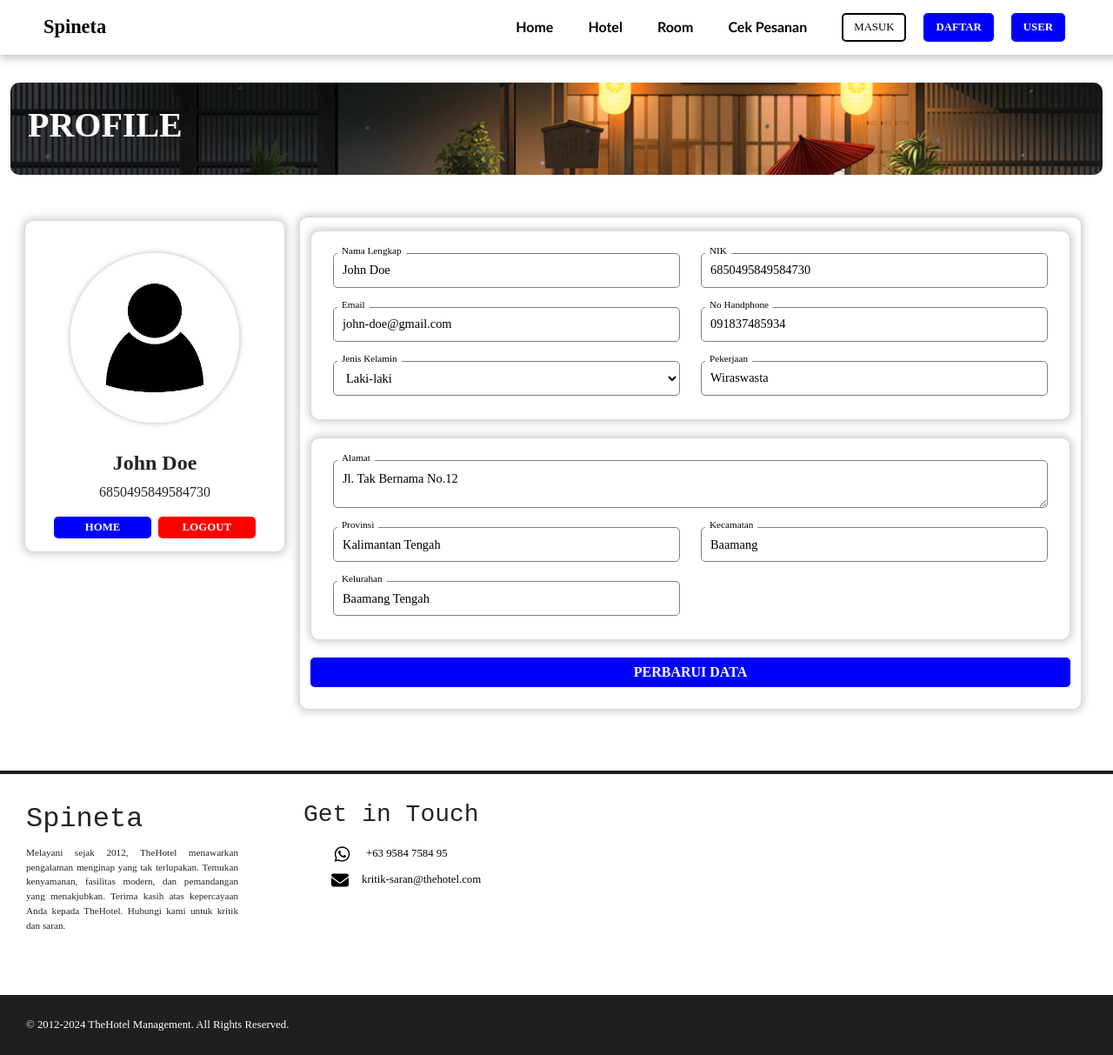
After one commit to FebryantoAdityaRizky020204/TugasPWDM, a PHP site: page /page/user/profile.html in a window 1280 px wide. The commit adds this page. Shown: the whole page at 87% size. Run offline with PHP 8.4, Linux system fonts and the light colour scheme.

Commit message:
Update: ..

```diff
--- /dev/null
+++ b/page/user/profile.html
@@ -0,0 +1,223 @@
+<!DOCTYPE html>
+<html lang="en">
+<head>
+    <meta charset="UTF-8">
+    <meta name="viewport" content="width=device-width, initial-scale=1.0">
+    <title>SPINETA | ROOM</title>
+    <link rel="stylesheet" href="/styles/styles.css">
+    <link rel="stylesheet" href="/styles/profile.css">
+    <link href="https://cdn.jsdelivr.net/npm/bootstrap@5.3.2/dist/css/bootstrap.min.css" rel="stylesheet" integrity="sha384-T3c6CoIi6uLrA9TneNEoa7RxnatzjcDSCmG1MXxSR1GAsXEV/Dwwykc2MPK8M2HN" crossorigin="anonymous">
+    <link rel="stylesheet" href="/assets/bootstrap/css/bootstrap.min.css">
+</head>
+<body>
+
+    <nav class="nav pages">
+        <div class="container-logo">
+            <a href="/page/index.html">
+                <h3>Spineta<span></span></h3>
+            </a>
+        </div>
+
+
+        <div class="auth-btn-container">
+
+            <ul class="nav-list">
+                <li class="list-item">
+                    <a href="/page/index.html">Home</a>
+                </li>
+                <li class="list-item">
+                    <a href="/page/hotel.html">Hotel</a>
+                </li>
+                <li class="list-item">
+                    <a href="/page/room.html">Room</a>
+                </li>
+                <li class="list-item">
+                    <a href="/page/cek-pesanan.html">Cek Pesanan</a>
+                </li>
+            </ul>
+
+            <a class="auth-btn masuk" href="/page/auth/login.html">MASUK</a>
+            <a class="auth-btn daftar" href="/page/auth/register.html">DAFTAR</a>
+
+            <a class="auth-btn" href="/page/user/profile.html">USER</a>
+        </div>
+    </nav>
+
+    <div class="container-xxl">
+        <div class="p-room-header">
+            <h1 class="">PROFILE</h1>
+        </div>
+
+        <div class="container-xxl p-0">
+            <div class="row">
+                <div class="row g-5 m-0 mt-0">
+                    <div class="col-md-3 p-1">
+                        <div class="profile-container">
+                            <div class="profile-header">
+                                <div class="profile-img">
+                                    <img src="/assets/image/anon.jpg" alt="anon">
+                                </div>
+                                <h4 class="user-name">John Doe</h4>
+                                <h6 class="user-nik">6850495849584730</h6>
+                                <div class="col-12 prof-btn">
+                                    <a class="home" href="/page/index.html">HOME</a>
+                                    <a class="logout" href="javascript:void(0)">LOGOUT</a>
+                                </div>
+
+                            </div>
+                        </div>
+                    </div>
+
+                    <div class="col-md-9">
+                        <div class="row">
+
+                            <div class="col-md-12 section">
+                                <div class="form-container">
+                                    <form action="0" method="post">
+
+                                        <div class="col-12 section">
+                                            <div class="row">
+                                                <div class="col-md-6">
+                                                    <div class="input-container">
+                                                        <input type="text" name="name" id="name" required value="John Doe">
+                                                        <label for="name">
+                                                            Nama Lengkap
+                                                        </label>
+                                                    </div>
+                                                </div>
+                                                <div class="col-md-6">
+                                                    <div class="input-container">
+                                                        <input type="text" name="name" id="name" required value="6850495849584730">
+                                                        <label for="name">
+                                                            NIK
+                                                        </label>
+                                                    </div>
+                                                </div>
+                                                <div class="col-md-6">
+                                                    <div class="input-container">
+                                                        <input type="email" name="email" id="email" required value="john-doe@gmail.com">
+                                                        <label for="email">
+                                                            Email
+                                                        </label>
+                                                    </div>
+                                                </div>
+                                                <div class="col-md-6">
+                                                    <div class="input-container">
+                                                        <input type="number" name="numberPhone" id="numberPhone" required value="091837485934">
+                                                        <label for="numberPhone">
+                                                            No Handphone
+                                                        </label>
+                                                    </div>
+                                                </div>
+
+                                                <div class="col-md-6">
+                                                    <div class="input-container">
+                                                        <select name="jenisKelamin" id="jenisKelamin">
+                                                            <option value="Laki-laki">Laki-laki</option>
+                                                            <option value="Perempuan">Perempuan</option>
+                                                        </select>
+                                                        <label for="jenisKelamin">
+                                                            Jenis Kelamin
+                                                        </label>
+                                                    </div>
+                                                </div>
+
+                                                <div class="col-md-6">
+                                                    <div class="input-container">
+                                                        <input type="text" name="pekerjaan" id="pekerjaan" required value="Wiraswasta">
+                                                        <label for="pekerjaan">
+                                                            Pekerjaan
+                                                        </label>
+                                                    </div>
+                                                </div>
+                                            </div>
+                                        </div>
+
+                                        <div class="col-12 section">
+                                            <div class="row">
+                                                <div class="col-md-12">
+                                                    <div class="input-container">
+                                                        <textarea name="alamat" id="alamat">Jl. Tak Bernama No.12</textarea>
+                                                        <label for="alamat">Alamat</label>
+                                                    </div>
+                                                </div>
+                                                <div class="col-md-6">
+                                                    <div class="input-container">
+                                                        <input type="text" name="provinsi" id="provinsi" required value="Kalimantan Tengah">
+                                                        <label for="provinsi">
+                                                            Provinsi
+                                                        </label>
+                                                    </div>
+                                                </div>
+
+                                                <div class="col-md-6">
+                                                    <div class="input-container">
+                                                        <input type="text" name="kecamatan" id="kecamatan" required value="Baamang">
+                                                        <label for="kecamatan">
+                                                            Kecamatan
+                                                        </label>
+                                                    </div>
+                                                </div>
+
+                                                <div class="col-md-6">
+                                                    <div class="input-container">
+                                                        <input type="text" name="kelurahan" id="kelurahan" required value="Baamang Tengah">
+                                                        <label for="kelurahan">
+                                                            Kelurahan
+                                                        </label>
+                                                    </div>
+                                                </div>
+                                            </div>
+                                        </div>
+
+                                        <button class="submit-btn" type="submit" value="submit">PERBARUI DATA</button>
+
+                                    </form>
+                                </div>
+                            </div>
+                        </div>
+                    </div>
+
+                </div>
+            </div>
+        </div>
+    </div>
+
+
+    <footer class="footer">
+        <div class="top">
+            <div class="left">
+                <h2>Spineta<span></span></h2>
+                <p>Melayani sejak 2012, TheHotel menawarkan pengalaman menginap yang tak terlupakan. Temukan kenyamanan, fasilitas modern, dan pemandangan yang menakjubkan. Terima kasih atas kepercayaan Anda kepada TheHotel. Hubungi kami untuk kritik dan saran.</p>
+            </div>
+            <div class="right">
+                <div class="footer-list">
+                    <h3>Get in Touch</h3>
+                    <ul>
+                        <li>
+                            <span>
+                                <svg xmlns="http://www.w3.org/2000/svg" width="25px" viewBox="0 0 448 512"><!--!Font Awesome Free 6.5.1 by @fontawesome - https://fontawesome.com License - https://fontawesome.com/license/free Copyright 2024 Fonticons, Inc.--><path d="M380.9 97.1C339 55.1 283.2 32 223.9 32c-122.4 0-222 99.6-222 222 0 39.1 10.2 77.3 29.6 111L0 480l117.7-30.9c32.4 17.7 68.9 27 106.1 27h.1c122.3 0 224.1-99.6 224.1-222 0-59.3-25.2-115-67.1-157zm-157 341.6c-33.2 0-65.7-8.9-94-25.7l-6.7-4-69.8 18.3L72 359.2l-4.4-7c-18.5-29.4-28.2-63.3-28.2-98.2 0-101.7 82.8-184.5 184.6-184.5 49.3 0 95.6 19.2 130.4 54.1 34.8 34.9 56.2 81.2 56.1 130.5 0 101.8-84.9 184.6-186.6 184.6zm101.2-138.2c-5.5-2.8-32.8-16.2-37.9-18-5.1-1.9-8.8-2.8-12.5 2.8-3.7 5.6-14.3 18-17.6 21.8-3.2 3.7-6.5 4.2-12 1.4-32.6-16.3-54-29.1-75.5-66-5.7-9.8 5.7-9.1 16.3-30.3 1.8-3.7 .9-6.9-.5-9.7-1.4-2.8-12.5-30.1-17.1-41.2-4.5-10.8-9.1-9.3-12.5-9.5-3.2-.2-6.9-.2-10.6-.2-3.7 0-9.7 1.4-14.8 6.9-5.1 5.6-19.4 19-19.4 46.3 0 27.3 19.9 53.7 22.6 57.4 2.8 3.7 39.1 59.7 94.8 83.8 35.2 15.2 49 16.5 66.6 13.9 10.7-1.6 32.8-13.4 37.4-26.4 4.6-13 4.6-24.1 3.2-26.4-1.3-2.5-5-3.9-10.5-6.6z"/></svg>
+                            </span>
+                            <a href="javascript:void(0)">+63 9584 7584 95</a>
+                        </li>
+                        <li>
+                            <span>
+                                <svg xmlns="http://www.w3.org/2000/svg" viewBox="0 0 512 512"><!--!Font Awesome Free 6.5.1 by @fontawesome - https://fontawesome.com License - https://fontawesome.com/license/free Copyright 2024 Fonticons, Inc.--><path d="M48 64C21.5 64 0 85.5 0 112c0 15.1 7.1 29.3 19.2 38.4L236.8 313.6c11.4 8.5 27 8.5 38.4 0L492.8 150.4c12.1-9.1 19.2-23.3 19.2-38.4c0-26.5-21.5-48-48-48H48zM0 176V384c0 35.3 28.7 64 64 64H448c35.3 0 64-28.7 64-64V176L294.4 339.2c-22.8 17.1-54 17.1-76.8 0L0 176z"/></svg>
+                            </span>
+                            <a href="javascript:void(0)">kritik-saran@thehotel.com</a>
+                        </li>
+                    </ul>
+                </div>
+            </div>
+        </div>
+        <div class="bottom">
+            © 2012-2024 TheHotel Management. All Rights Reserved.
+        </div>
+
+    </footer>
+
+
+    <script src="./../assets/bootstrap/js/bootstrap.min.js"></script>
+    <script src="https://cdn.jsdelivr.net/npm/bootstrap@5.3.2/dist/js/bootstrap.bundle.min.js" integrity="sha384-C6RzsynM9kWDrMNeT87bh95OGNyZPhcTNXj1NW7RuBCsyN/o0jlpcV8Qyq46cDfL" crossorigin="anonymous"></script>
+</body>
+</html>
--- /dev/null
+++ b/styles/profile.css
@@ -0,0 +1,215 @@
+* {
+    font-family: 'Montserrat';
+}
+
+.p-room-header {
+    position: relative;
+    width: 100%;
+    padding: 25px 20px;
+    margin-top: 2rem;
+    border-radius: 10px;
+    background-color: salmon;
+
+    background: url('/assets/image/banner-1.jpg');
+    background-position: center;
+    background-size: cover;
+    color: white;
+}
+
+.p-room-header h1 {
+    color: white;
+    font-weight: bold;
+}
+
+/* =================================== */
+
+/* ======================== */
+.profile-container {
+    position: sticky;
+    top: 10px;
+    margin-bottom: 50px;
+}
+
+.profile-container .profile-header {
+    position: relative;
+    border-radius: 10px;
+    background-color: white;
+    padding: 15px 25px;
+    margin-bottom: 20px;
+    border: 1px solid rgba(128, 128, 128, 0.3);
+    box-shadow: 0 0 10px 2px rgba(128, 128, 128, 0.4);
+
+    display: flex;
+    flex-direction: column;
+    align-items: center;
+    gap: 10px;
+}
+
+
+
+
+.profile-container .profile-header .profile-img {
+    position: relative;
+    width: 80%;
+    max-width: 200px;
+    overflow: hidden;
+
+    border-radius: 50%;
+    border: 2px solid rgba(122, 122, 122, 0.2);
+    box-shadow: 0 0 5px rgba(122, 122, 122, 0.3);
+    margin: 20px 0;
+}
+
+.profile-container .profile-header .profile-img img {
+    position: relative;
+    display: block;
+    max-width: 100%;
+    object-fit: cover;
+    object-position: center;
+}
+
+.profile-container .profile-header h4, h6 {
+    margin: 0;
+    font-weight: 600;
+}
+
+.section {
+    position: relative;
+    border-radius: 10px;
+    background-color: white;
+    padding: 15px 25px;
+    margin-bottom: 20px;
+    border: 1px solid rgba(128, 128, 128, 0.3);
+    box-shadow: 0 0 10px 2px rgba(128, 128, 128, 0.4);
+}
+
+.prof-btn {
+    position: relative;
+    margin-bottom: 20px;
+    width: 100%;
+    margin: 0;
+    border-radius: 5px;
+
+    display: flex;
+    flex-direction: row;
+    align-items: center;
+    justify-content: space-evenly;
+}
+
+.prof-btn a {
+    position: relative;
+    text-decoration: none;
+    width: max-content;
+    border: 0;
+    width: 45%;
+    padding: 3px 0;
+    border-radius: 5px;
+    font-weight: 600;
+    font-size: .8rem;
+    text-align: center;
+}
+
+.home {
+    background-color: blue;
+    color: white;
+}
+
+.logout {
+    background-color: red;
+    color: white;
+}
+
+.section .form-container {
+    position: relative;
+    width: 100%;
+    border-radius: 5px;
+}
+
+.section .form-container form {
+    position: relative;
+    width: 100%;
+    height: max-content;
+    display: block;
+}
+
+.input-container {
+    position: relative;
+    margin: 10px 0;
+    width: 100%;
+    border-bottom: 2px solid #fff;
+}
+
+.input-container label {
+    position: absolute;
+    top: 50%;
+    left: 5px;
+    transform: translateY(-50%);
+    font-size: .8em;
+    pointer-events: none;
+    font-size: .85rem;
+    color: gray;
+    background: white;
+    z-index: 99;
+    padding: 3px 5px;
+    border-radius: 3px;
+}
+
+.input-container label span svg {
+    width: 14px;
+    margin-right: 10px;
+    fill: gray;
+}
+
+input:focus ~ label,
+input:valid ~ label,
+textarea:focus ~ label,
+textarea:valid ~ label,
+select:focus ~ label,
+select:valid ~ label{
+    top: -3px;
+    font-size: .7rem;
+    color: black;
+}
+
+input:focus ~ label span svg,
+input:valid ~ label span svg,
+textarea:focus ~ label span svg,
+textarea:valid ~ label span svg,
+select:focus ~ label span svg,
+select:valid ~ label span svg {
+    width: 12px;
+    fill: black;
+}
+
+.input-container input,
+.input-container textarea,
+.input-container select {
+    width: 100%;
+    display: block;
+    min-height: 40px;
+    background-color: transparent;
+    border: 1px solid gray;
+    border-radius: 5px;
+    outline: none;
+    font-size: .9em;
+    padding: 0 10px;
+    font-weight: 500;
+}
+
+.input-container textarea {
+    padding-top: 10px;
+}
+
+.submit-btn {
+    position: relative;
+    display: block;
+    width: 100%;
+    border: none;
+    padding: 5px;
+    text-align: center;
+    border-radius: 5px;
+    background-color: blue;
+    font-weight: bold;
+    color: white;
+    margin: 10px 0;
+}
--- a/styles/styles.css
+++ b/styles/styles.css
@@ -23,7 +23,7 @@ body {
 }
 
 nav {
-    position: fixed;
+    position: absolute;
     top: 0;
     left: 0;
     width: 100%;
@@ -91,7 +91,7 @@ nav .nav-list {
     list-style: none;
     font-family: 'Montserrat';
     margin: 0;
-
+    margin-right: 20px;
     display: flex;
     flex-direction: row;
     align-items: center;
```
Also changed, not shown: page/booking.html (+13 -7 lines), page/detail.html (+13 -7 lines), page/index.html (+13 -11 lines), page/room.html (+13 -7 lines), assets/image/anon.jpg (added), 1 other file.
